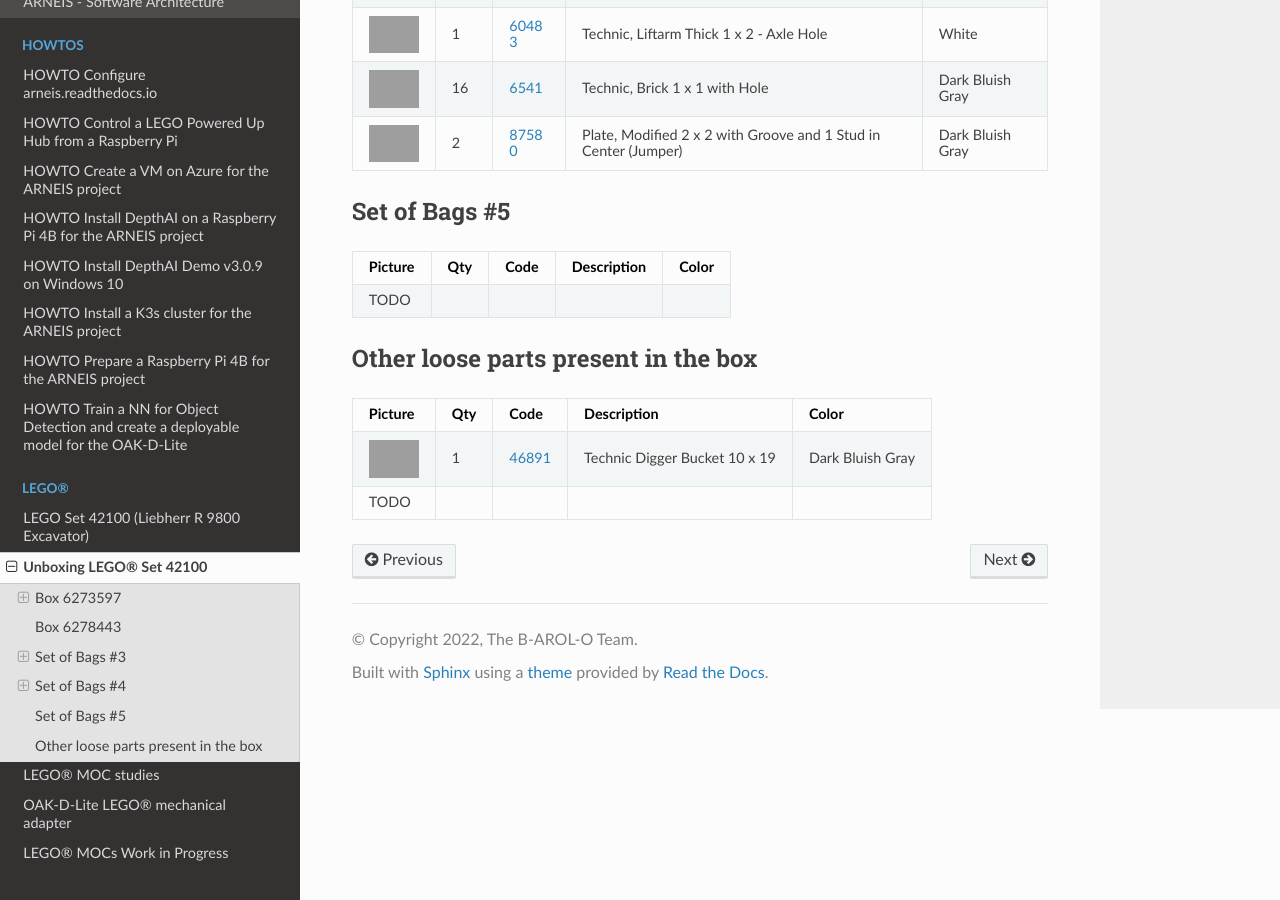
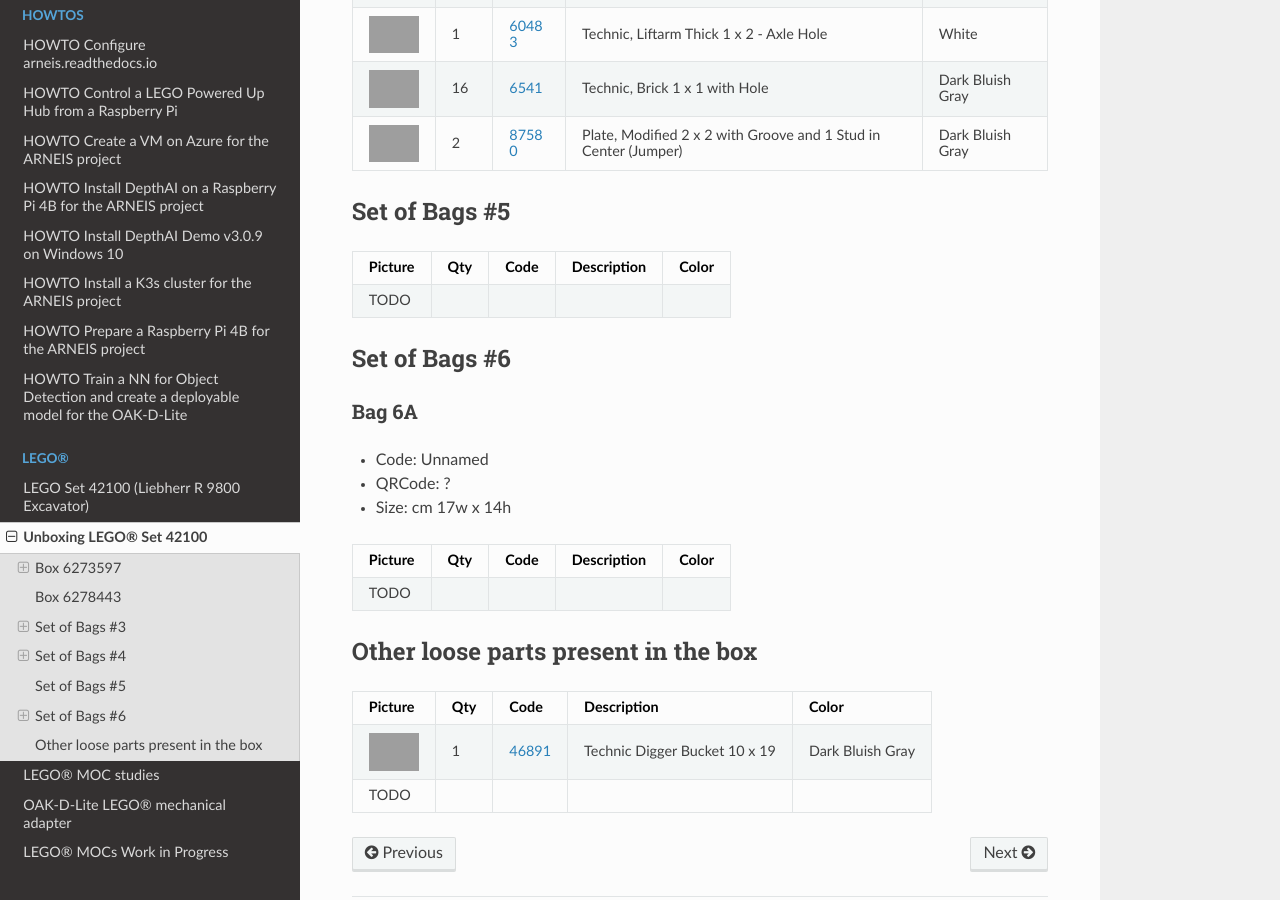
Before and after one commit to B-AROL-O/ARNEIS, a Sphinx documentation site: the page built from docs/lego-set-42100/unboxing-lego-set-42100.md, in a window 1280 px wide and 900 px high, scrolled down 28132 px. Built offline with Sphinx 7.4.7 and the Read the Docs theme 2.0.0, drawn with Linux system fonts in a browser that asks for light colours.

Commit message:
Add placeholder for Bag 6A
Signed-off-by: Gianpaolo Macario <gmacario@gmail.com>

```diff
--- a/docs/lego-set-42100/unboxing-lego-set-42100.md
+++ b/docs/lego-set-42100/unboxing-lego-set-42100.md
@@ -726,6 +726,18 @@ Picture |  Qty | Code | Description | Color |
 --------|-----:|------|-------------|-------|
 TODO
 
+## Set of Bags #6
+
+### Bag 6A
+
+* Code: Unnamed
+* QRCode: ?
+* Size: cm 17w x 14h
+
+Picture |  Qty | Code | Description | Color |
+--------|-----:|------|-------------|-------|
+TODO
+
 ## Other loose parts present in the box
 
 Picture |  Qty | Code | Description | Color |
```
